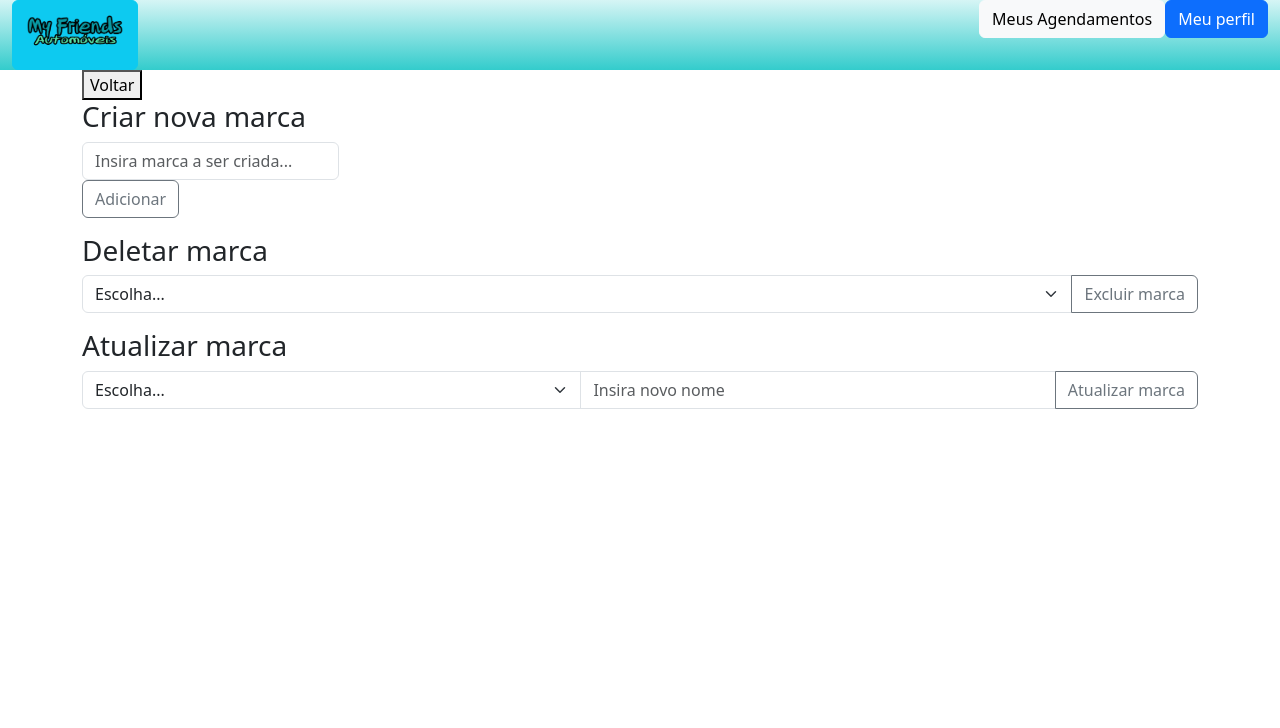
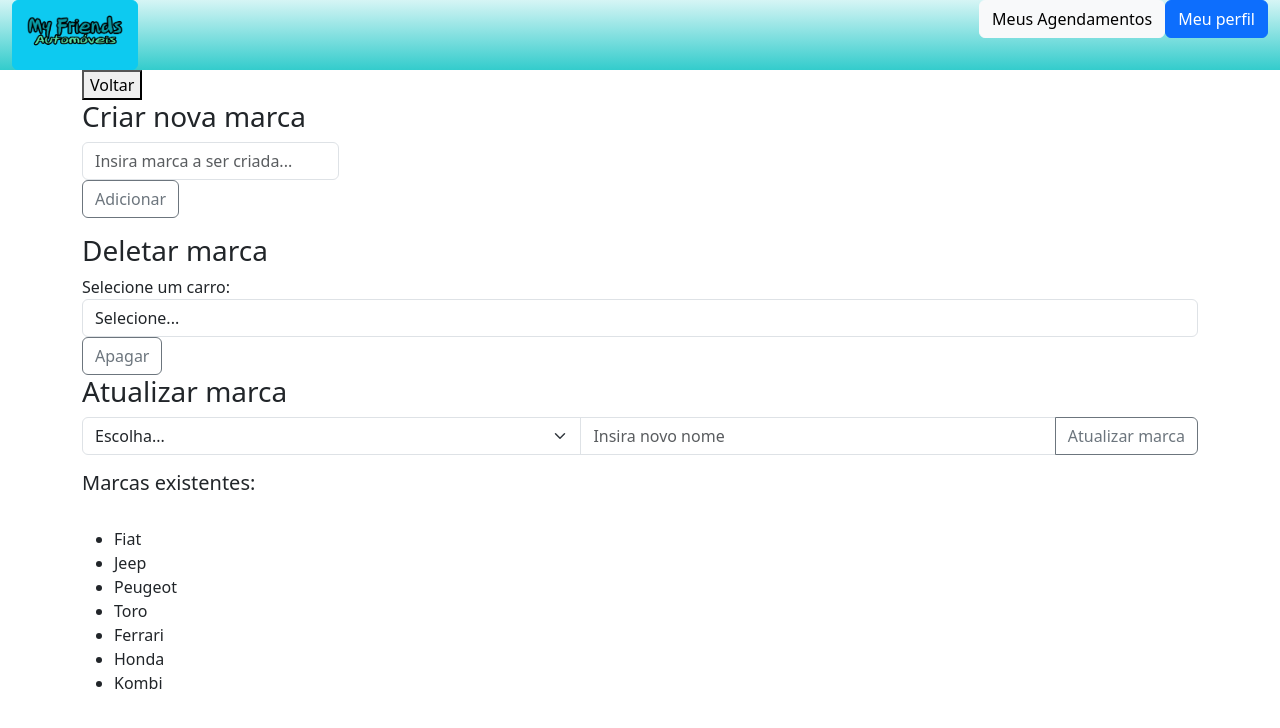
Before and after one commit to dsm-cefet-rj/trabalho-integrado-2023-2-psw-grupo-9-23-2, a React (Vite) app in the folder Frontend/: page /filtros-adm in a window 1280 px wide. Shown: the top 728 px of the page. Built offline with nearby package versions, Linux system fonts and the light colour scheme; data requests are answered from the project's data file.

Commit message:
Delete filtros

```diff
--- a/Frontend/db.json
+++ b/Frontend/db.json
@@ -177,16 +177,28 @@
       "id": "Fiat"
     },
     {
-      "marca": "Ford",
-      "id": "Ford"
+      "marca": "Jeep",
+      "id": "Jeep"
     },
     {
-      "marca": "Renault",
-      "id": "Renault"
+      "marca": "Peugeot",
+      "id": "Peugeot"
     },
     {
-      "marca": "Jeep",
-      "id": "Jeep"
+      "marca": "Toro",
+      "id": "Toro"
+    },
+    {
+      "marca": "Ferrari",
+      "id": "Ferrari"
+    },
+    {
+      "marca": "Honda",
+      "id": "Honda"
+    },
+    {
+      "marca": "Kombi",
+      "id": "Kombi"
     }
   ]
 }
--- a/Frontend/src/Filtros/CriadorFiltros.jsx
+++ b/Frontend/src/Filtros/CriadorFiltros.jsx
@@ -2,7 +2,7 @@ import '/bootstrap-5.3.1-dist/css/bootstrap.css'
 import { Link } from 'react-router-dom';
 import React, {useState, useEffect} from 'react'
 import Cabecalho from '../Layout/Cabecalho';
-export default function CriadorFiltros()
+export default function CriadorFiltros(props)
 {
     /*
     const [marcas, setMarca] = useState({
@@ -123,8 +123,18 @@ export default function CriadorFiltros()
 
             setFormData({
                 marca: '',
+              });
 
-              });
+              fetch('http://localhost:8000/filtros')
+                .then((response) => response.json())
+                .then((data) => {
+                  {props.setMarc(data)}
+                })
+                .catch((error) => {
+                  console.error('Error fetching data:', error);
+                });
+
+
           } else {
             console.error('Error creating new entry:', response.status, response.statusText);
             if(response.status == 500)
--- /dev/null
+++ b/Frontend/src/Filtros/DeleterFiltros.jsx
@@ -0,0 +1,85 @@
+import React, { useState, useEffect } from 'react';
+import { Link } from 'react-router-dom';
+import '/bootstrap-5.3.1-dist/css/bootstrap.css'
+
+export default function DeleterFiltros(props) {
+    const [filtros, setFiltros] = useState([]);
+
+    useEffect(() => {
+      fetch('http://localhost:8000/filtros')
+        .then((response) => response.json())
+        .then((data) => {
+          setFiltros(data);
+        })
+        .catch((error) => {
+          console.error('Error fetching data:', error);
+        });
+    }, []);
+
+    const handleGoBack = () => {
+      window.history.back();
+    };
+
+  const [selectedFiltroId, setSelectedFiltroId] = useState(null);
+
+  const handleCarChange = (e) => {
+    const filId = e.target.value;
+    setSelectedFiltroId(filId);
+  };
+
+  const handleDelete = async (e) => {
+    e.preventDefault();
+
+    if (!selectedFiltroId) {
+      alert('Por favor selecione um carro.');
+      return;
+    }
+
+    try {
+      const response = await fetch(`http://localhost:8000/filtros/${selectedFiltroId}`, {
+        method: 'DELETE',
+      });
+
+      if (response.ok) {
+        console.log('filtro deletado com sucesso.');
+        setSelectedFiltroId(null);
+        window.location.reload();
+
+        fetch('http://localhost:8000/filtros')
+                .then((response) => response.json())
+                .then((data) => {
+                  {props.setMarc(data)}
+                })
+                .catch((error) => {
+                  console.error('Error fetching data:', error);
+                });
+
+      } else {
+        console.error('Error deletando:', response.status, response.statusText);
+      }
+    } catch (error) {
+      console.error('Error deletando:', error);
+    }
+  };
+
+  return (
+    <>
+    <div>
+      <div>
+        <label>Selecione um carro:</label>
+        <select value={selectedFiltroId || ''} onChange={handleCarChange}  className='form-control'>
+          <option value="">Selecione...</option>
+          {filtros.map((m) => (
+              <option key={m.id} value={m.id}>
+              {m.id}
+            </option>
+          ))}
+        </select>
+      </div>
+      <button type="button"  className='btn btn-outline-secondary' onClick={handleDelete}>
+        Apagar
+      </button>
+    </div>
+    </>
+  );
+}
--- a/Frontend/src/Filtros/FiltrosAdm.jsx
+++ b/Frontend/src/Filtros/FiltrosAdm.jsx
@@ -2,7 +2,10 @@ import '/bootstrap-5.3.1-dist/css/bootstrap.css'
 import { Link } from 'react-router-dom';
 import React, {useState, useEffect} from 'react'
 import Cabecalho from '../Layout/Cabecalho';
+
 import CriadorFiltros from './CriadorFiltros';
+import DeleterFiltros from './DeleterFiltros';
+
 export default function FiltrosAdm() {
     const [marcas, setMarca] = useState([]);
     useEffect(() => {
@@ -78,23 +81,12 @@ const handleGoBack = () => {
             <button onClick={handleGoBack}>Voltar</button>
                 <div className="row ">
                     <h3>Criar nova marca</h3>
-                    <CriadorFiltros />
+                    <CriadorFiltros setMarc={setMarca} />
                     <h3>Deletar marca</h3>
-                    <div class="input-group mb-3">
-                        <select class="form-select" id="DelMarca">
-                            <option selected >Escolha...</option>
-                            {marcas.map((m) =>
-                                <>
-                                    <option value={m.marca}>{m.marca}</option>
-                                </>
-                            )}
-                        </select>
-                        <button class="btn btn-outline-secondary" type="button" onClick={() => delMarca(document.getElementById("DelMarca").value)}> Excluir marca</button>
-
-                    </div>
+                    <DeleterFiltros setMarc={setMarca} />
                     <h3>Atualizar marca</h3>
-                    <div class="input-group mb-3">
-                        <select class="form-select" id="UpdSelMarca">
+                    <div className="input-group mb-3">
+                        <select className="form-select" id="UpdSelMarca">
                             <option selected >Escolha...</option>
                             {marcas.map((m) =>
                                 <>
@@ -106,6 +98,12 @@ const handleGoBack = () => {
                         <button class="btn btn-outline-secondary" type="button" onClick={() => updtMarca(document.getElementById("UpdSelMarca").value, document.getElementById("UpdNovaMarca").value)}> Atualizar marca</button>
                     </div>
                 </div>
+                <h5>Marcas existentes: </h5> <br />
+                <ul>
+                  {marcas.map((m) =>
+                      <li>{m.id}</li>
+                  )}
+                </ul>
             </div>
         </>
     );
```
